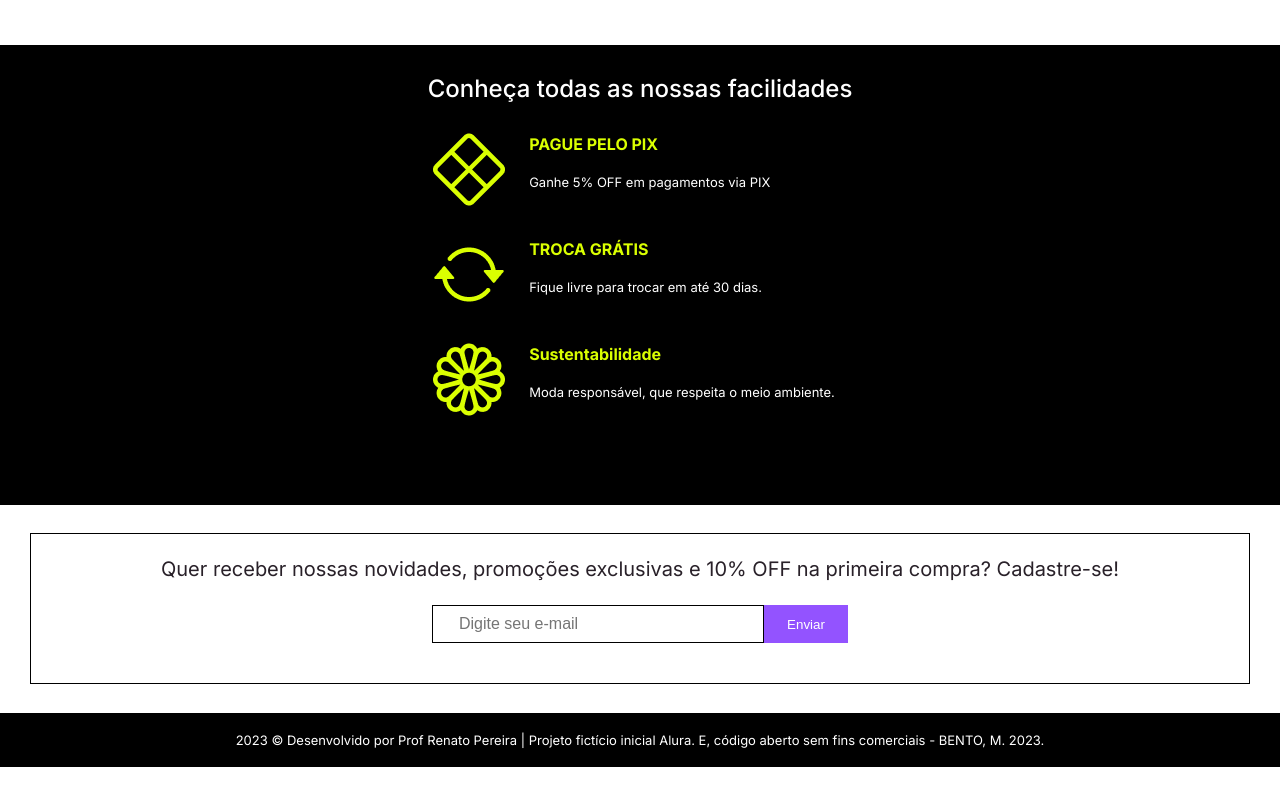
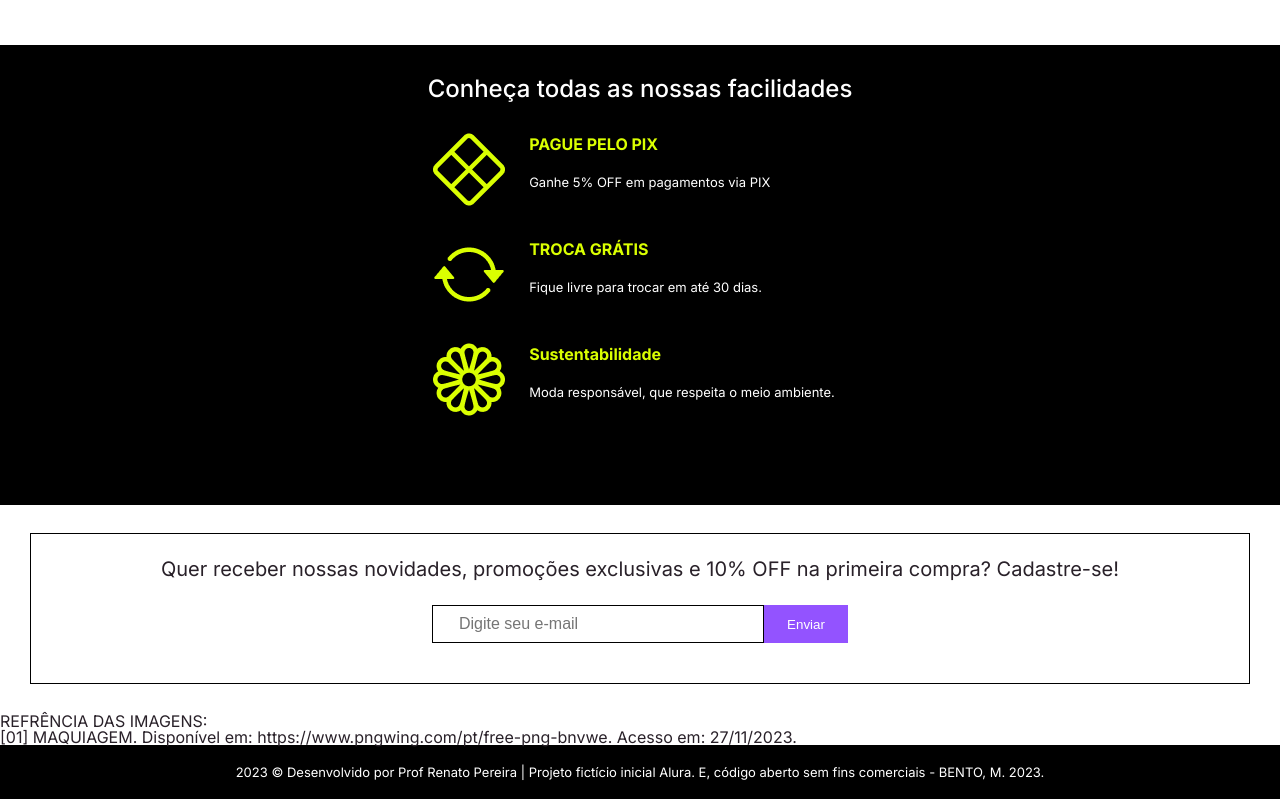
Before and after one commit to luanagoncalvesks/lojinha, a website: page index.html in a window 1280 px wide. Shown: the part 1382-2181 px from the top of the page. Before the commit the page ends 2149 px from the top, so only its background shows below. Drawn offline with nearby package versions, Linux system fonts and the light colour scheme.

Commit message:
Update index.html

```diff
--- a/index.html
+++ b/index.html
@@ -317,7 +317,12 @@
         </script>
 
     </main>
-
+ <div class="referencia">
+        <h1>REFRÊNCIA DAS IMAGENS:</h1>
+        <ul>
+            <li>[01] MAQUIAGEM. Disponível em: https://www.pngwing.com/pt/free-png-bnvwe. Acesso em: 27/11/2023.</li>
+        </ul>
+    </div>
     <footer>
         <p class="footer_text">2023 © Desenvolvido por Prof Renato Pereira | Projeto fictício inicial Alura. E, código aberto sem fins comerciais - BENTO, M. 2023.</p>
     </footer>
```
